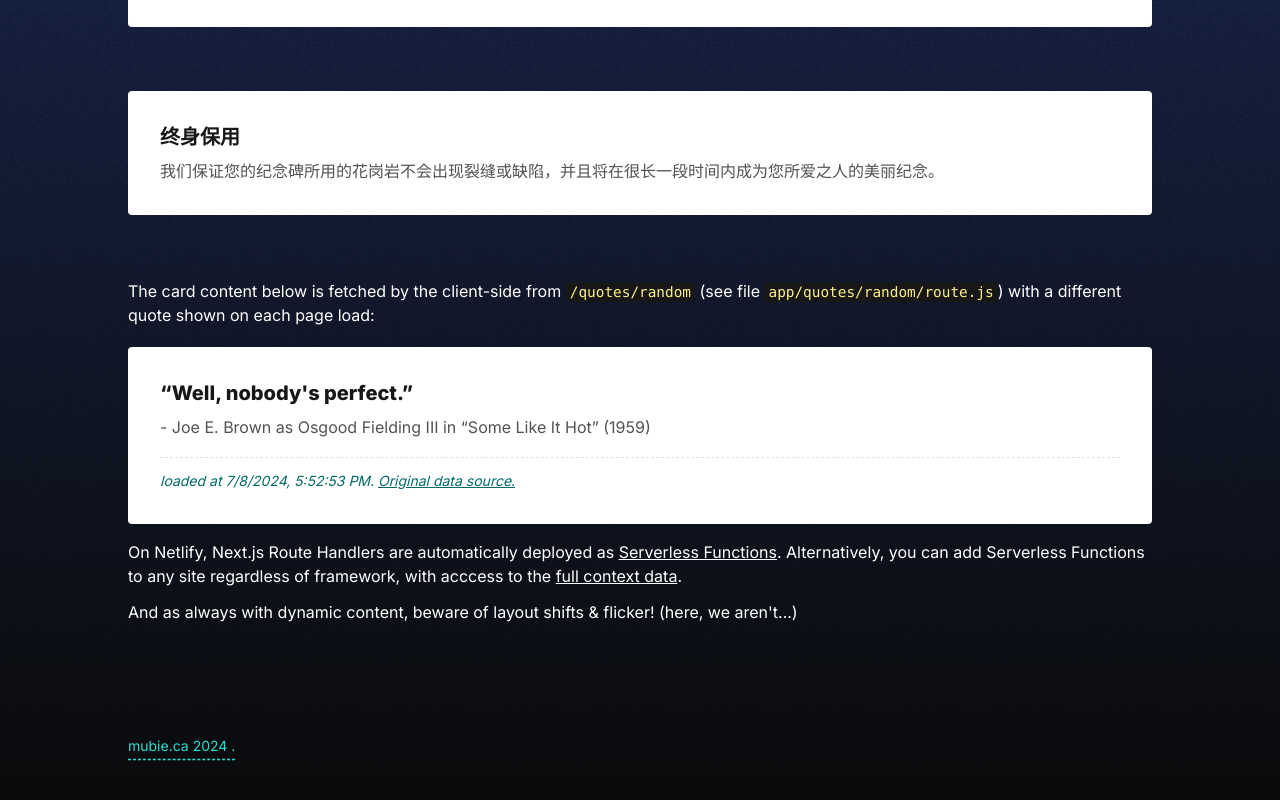
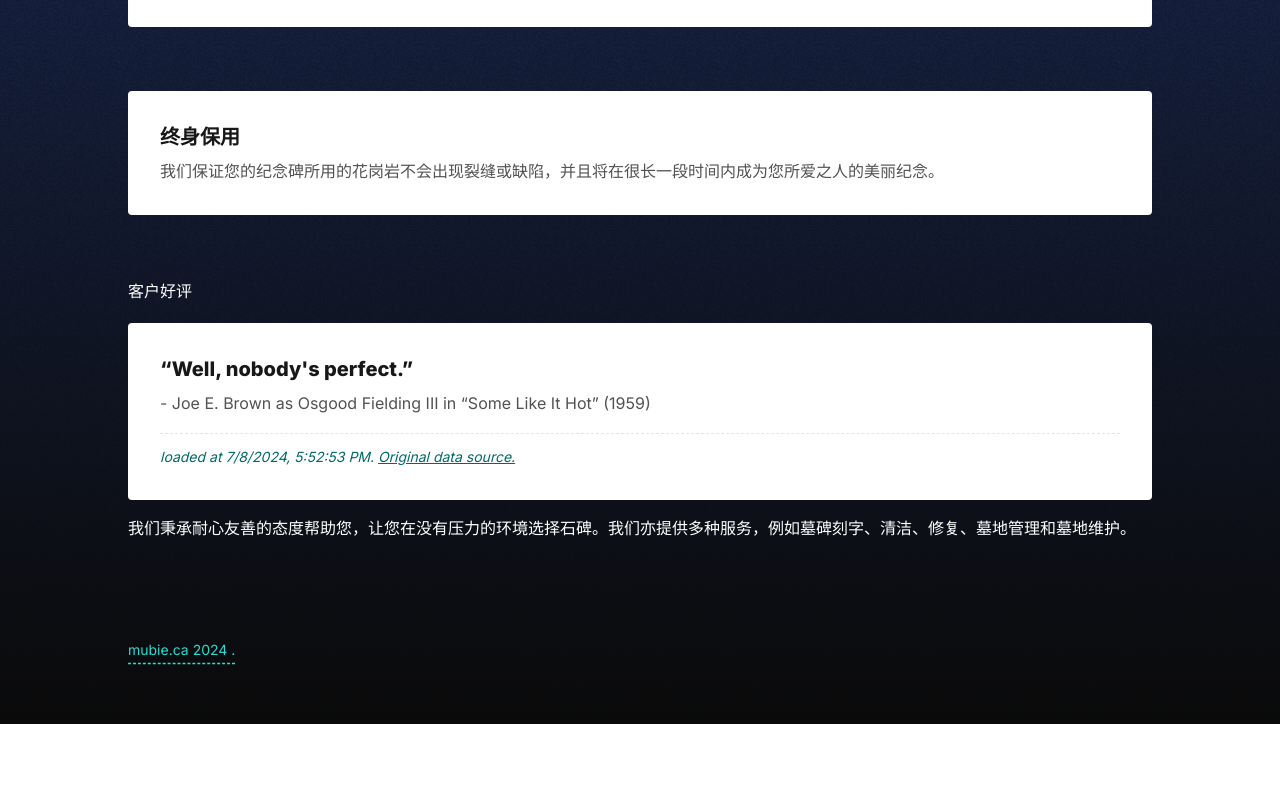
Before and after one commit to peterscarborough/mubei-nextjs, a Next.js app: page / in a window 1280 px wide. Shown: the part 1171-1971 px from the top of the page. After the commit the page ends 1895 px from the top, so only its background shows below. Built offline with nearby package versions, Linux system fonts and the light colour scheme.

Commit message:
Update page.jsx

```diff
--- a/app/page.jsx
+++ b/app/page.jsx
@@ -17,14 +17,11 @@ const choiceExplainer = `
 我们承诺为您的家人提供最好的客户服务和采用最优质花岗岩制成的最高品质纪念碑。
 `;
 const preDynamicContentExplainer = `
-The card content below is fetched by the client-side from \`/quotes/random\` (see file \`app/quotes/random/route.js\`) with a different quote shown on each page load:
+客户好评
 `;
 
 const postDynamicContentExplainer = `
-On Netlify, Next.js Route Handlers are automatically deployed as [Serverless Functions](https://docs.netlify.com/functions/overview/).
-Alternatively, you can add Serverless Functions to any site regardless of framework, with acccess to the [full context data](https://docs.netlify.com/functions/api/).
-
-And as always with dynamic content, beware of layout shifts & flicker! (here, we aren't...)
+我们秉承耐心友善的态度帮助您，让您在没有压力的环境选择石碑。我们亦提供多种服务，例如墓碑刻字、清洁、修复、墓地管理和墓地维护。
 `;
 
 const ctx = getNetlifyContext();
```
